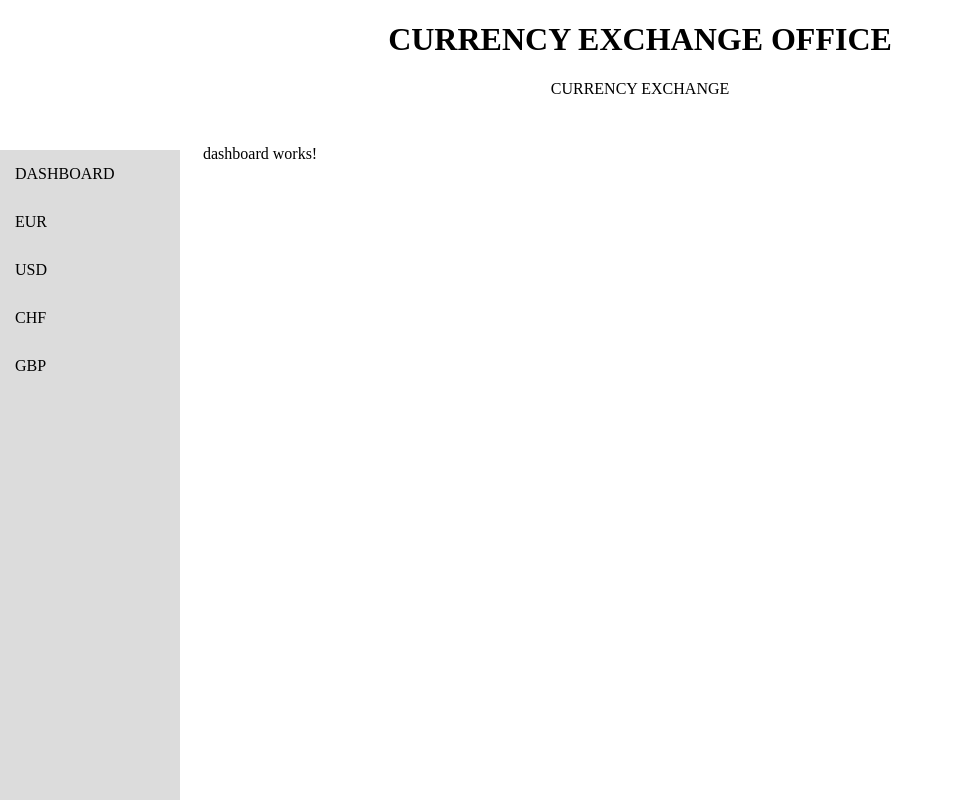
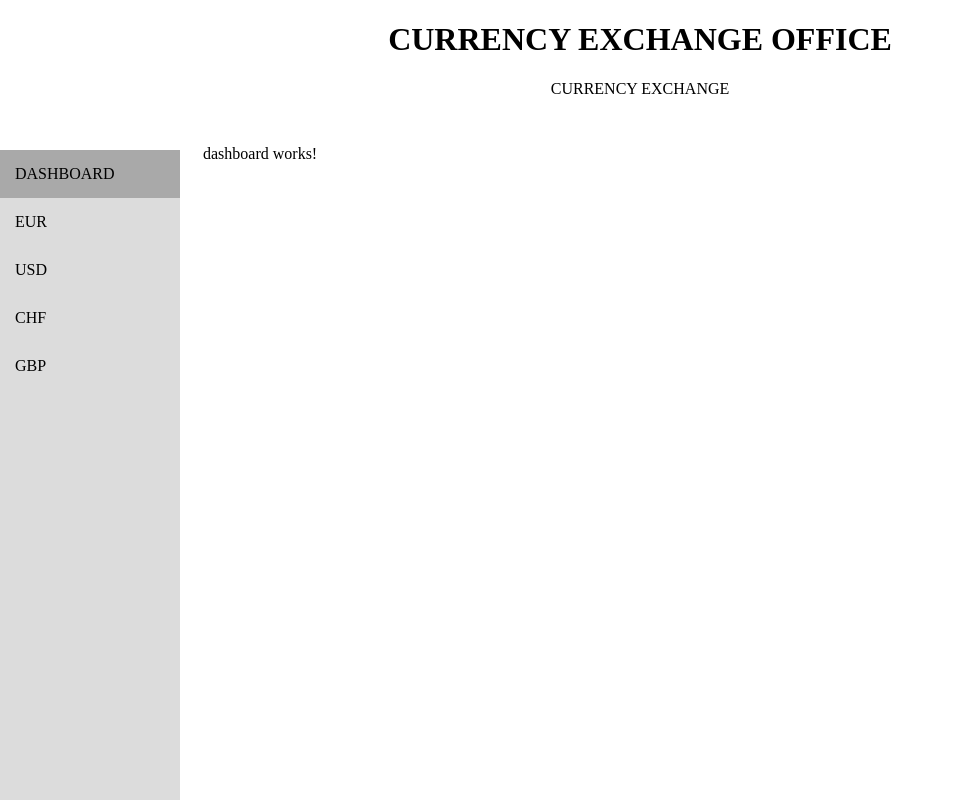
Before and after one commit to Unruh-Spirale/CurrencyExchangeRates, an Angular app: page /dashboard in a window 1280 px wide. Shown: the whole page, without its empty margins (0-954 px from the left). Built offline with nearby package versions, Linux system fonts and the light colour scheme.

Commit message:
Add routerActiveLink to sidebar in routing

```diff
--- a/src/app/core/sidebar/sidebar.component.css
+++ b/src/app/core/sidebar/sidebar.component.css
@@ -16,6 +16,9 @@ li{
   padding: 15px;
   cursor: pointer;
 }
+li.active{
+  background-color: darkgrey;
+}
 li:hover{
   background-color: grey;
   color: white;
--- a/src/app/core/sidebar/sidebar.component.html
+++ b/src/app/core/sidebar/sidebar.component.html
@@ -1,9 +1,9 @@
 <div class="sidebar">
   <ul>
-    <li [routerLink]="['/dashboard']">dashboard</li>
-    <li [routerLink]="['/eur']">EUR</li>
-    <li [routerLink]="['/usd']">USD</li>
-    <li [routerLink]="['/chf']">CHF</li>
-    <li [routerLink]="['/gbp']">GBP</li>
+    <li [routerLink]="['/dashboard']" [routerLinkActive]="'active'">dashboard</li>
+    <li [routerLink]="['/eur']" [routerLinkActive]="'active'">EUR</li>
+    <li [routerLink]="['/usd']" [routerLinkActive]="'active'">USD</li>
+    <li [routerLink]="['/chf']" [routerLinkActive]="'active'">CHF</li>
+    <li [routerLink]="['/gbp']" [routerLinkActive]="'active'">GBP</li>
   </ul>
 </div>
```
